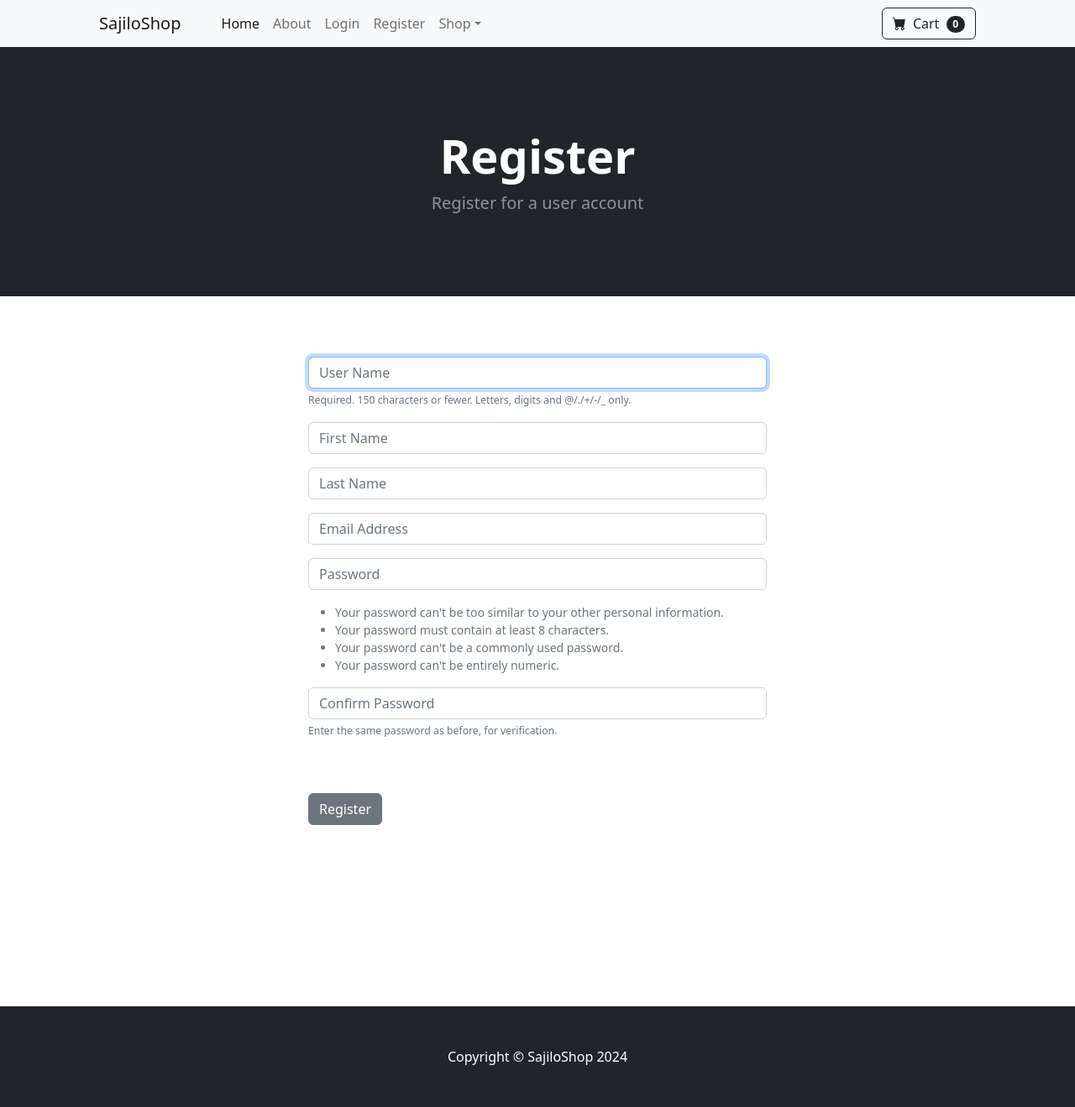
After one commit to suman154/SajiloShop, a Django app: page /register/ in a window 1280 px wide. The commit adds this page. Shown: the whole page at 84% size. Run offline with Django 5.2, Linux system fonts and the light colour scheme; some libraries are stand-ins or nearby versions.

Commit message:
user register

```diff
--- /dev/null
+++ b/store/forms.py
@@ -0,0 +1,32 @@
+from django.contrib.auth.models import User
+from django import forms
+from django.contrib.auth.forms import UserCreationForm
+
+
+
+class SignUpForm(UserCreationForm):
+	email = forms.EmailField(label="", widget=forms.TextInput(attrs={'class':'form-control', 'placeholder':'Email Address'}))
+	first_name = forms.CharField(label="", max_length=100, widget=forms.TextInput(attrs={'class':'form-control', 'placeholder':'First Name'}))
+	last_name = forms.CharField(label="", max_length=100, widget=forms.TextInput(attrs={'class':'form-control', 'placeholder':'Last Name'}))
+
+	class Meta:
+		model = User
+		fields = ('username', 'first_name', 'last_name', 'email', 'password1', 'password2')
+
+	def __init__(self, *args, **kwargs):
+		super(SignUpForm, self).__init__(*args, **kwargs)
+
+		self.fields['username'].widget.attrs['class'] = 'form-control'
+		self.fields['username'].widget.attrs['placeholder'] = 'User Name'
+		self.fields['username'].label = ''
+		self.fields['username'].help_text = '<span class="form-text text-muted"><small>Required. 150 characters or fewer. Letters, digits and @/./+/-/_ only.</small></span>'
+
+		self.fields['password1'].widget.attrs['class'] = 'form-control'
+		self.fields['password1'].widget.attrs['placeholder'] = 'Password'
+		self.fields['password1'].label = ''
+		self.fields['password1'].help_text = '<ul class="form-text text-muted small"><li>Your password can\'t be too similar to your other personal information.</li><li>Your password must contain at least 8 characters.</li><li>Your password can\'t be a commonly used password.</li><li>Your password can\'t be entirely numeric.</li></ul>'
+
+		self.fields['password2'].widget.attrs['class'] = 'form-control'
+		self.fields['password2'].widget.attrs['placeholder'] = 'Confirm Password'
+		self.fields['password2'].label = ''
+		self.fields['password2'].help_text = '<span class="form-text text-muted"><small>Enter the same password as before, for verification.</small></span>'
--- a/store/templates/navbar.html
+++ b/store/templates/navbar.html
@@ -11,6 +11,7 @@
                             <li class="nav-item"><a class="nav-link" href="{% url 'logout' %}">Logout</a></li>
                         {% else %}
                             <li class="nav-item"><a class="nav-link" href="{% url 'login' %}">Login</a></li>
+                            <li class="nav-item"><a class="nav-link" href="{% url 'register' %}">Register</a></li>
                         {% endif %}
                         <li class="nav-item dropdown">
                             <a class="nav-link dropdown-toggle" id="navbarDropdown" href="#" role="button" data-bs-toggle="dropdown" aria-expanded="false">Shop</a>
--- /dev/null
+++ b/store/templates/register.html
@@ -0,0 +1,46 @@
+{% extends "base.html" %}
+{% block content %}
+<!-- Header -->
+<header class="bg-dark py-5">
+    <div class="container px-4 px-lg-5 my-5">
+        <div class="text-center text-white">
+            <h1 class="display-4 fw-bolder">Register</h1>
+            <p class="lead fw-normal text-white-50 mb-0">Register for a user account</p>
+        </div>
+    </div>
+</header>
+<br><br><br>
+<div class="container">
+    <div class="row">
+        <div class="col-md-6 offset-md-3">
+            <!-- Display messages -->
+            {% if messages %}
+                {% for message in messages %}
+                    <div class="alert alert-{{ message.tags }}">{{ message }}</div>
+                {% endfor %}
+            {% endif %}
+
+            <!-- Display form errors -->
+            {% if form.errors %}
+                <div class="alert alert-danger">
+                    <ul>
+                        {% for field in form %}
+                            {% for error in field.errors %}
+                                <li>{{ error }}</li>
+                            {% endfor %}
+                        {% endfor %}
+                    </ul>
+                </div>
+            {% endif %}
+
+            <form method="POST" action="{% url 'register' %}">
+                {% csrf_token %}
+                {{ form.as_p }}
+                <br><br>
+                <button type="submit" class="btn btn-secondary">Register</button>
+            </form>
+        </div>
+    </div>
+</div>
+<br><br><br><br><br><br><br><br><br>
+{% endblock %}
--- a/store/urls.py
+++ b/store/urls.py
@@ -7,4 +7,5 @@ urlpatterns = [
     path('about/', about, name='about'),
     path('login/', login_user, name='login'),
     path('logout/', logout_user, name='logout'),
+    path('register/', register_user, name='register'),
 ]
--- a/store/views.py
+++ b/store/views.py
@@ -2,6 +2,11 @@ from django.shortcuts import render, redirect
 from .models import *
 from django.contrib.auth import authenticate, login, logout
 from django.contrib import messages
+from django.contrib.auth.models import User
+from django.contrib.auth.forms import UserCreationForm
+from django import forms
+from .forms import *
+
 
 # Create your views here.
 def home(request):
@@ -23,7 +28,7 @@ def login_user(request):
             messages.success(request, "You have been logged in successfully!")
             return redirect('home')
         else:
-            messages.success(request, "There was an error, please try again!")
+            messages.warning(request, "There was an error, please try again!")
             return redirect('login')
     else:
         return render(request, 'login.html', {})
@@ -34,3 +39,24 @@ def logout_user(request):
     logout(request)
     messages.success(request, ("You have been logged out..."))
     return redirect('home')
+
+
+
+def register_user(request):
+    form = SignUpForm()
+    if request.method == "POST":
+        form = SignUpForm(request.POST)
+        if form.is_valid():
+            form.save()
+            username = form.cleaned_data['username']
+            password = form.cleaned_data['password1']
+            # log in user
+            user = authenticate(username=username, password=password)
+            login(request, user)
+            messages.success(request, ("You have register sucessfully"))
+            return redirect('home')
+        else:
+            messages.warning(request, "Opps! There was an error while register...please try again!")
+            return redirect('register')
+    else:
+        return render(request, 'register.html', {'form':form})
```
Also changed, not shown: db.sqlite3.
